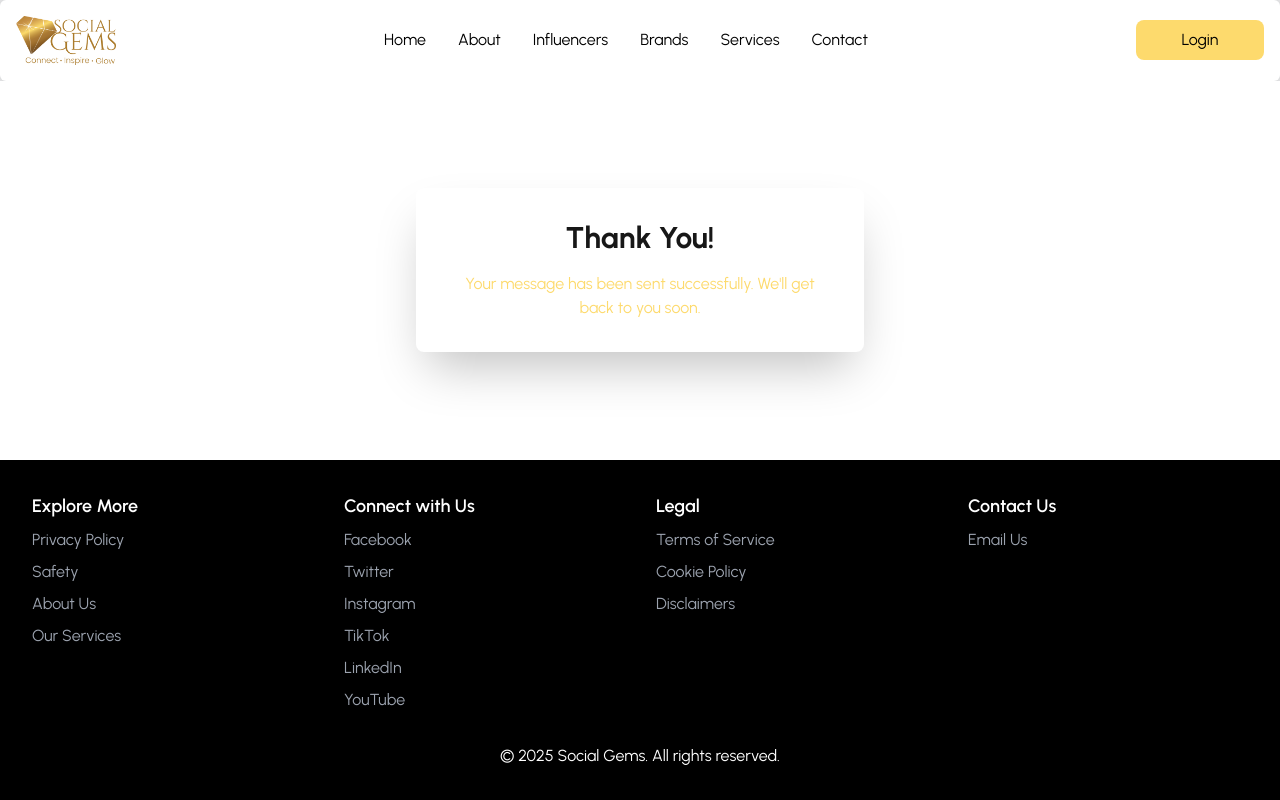
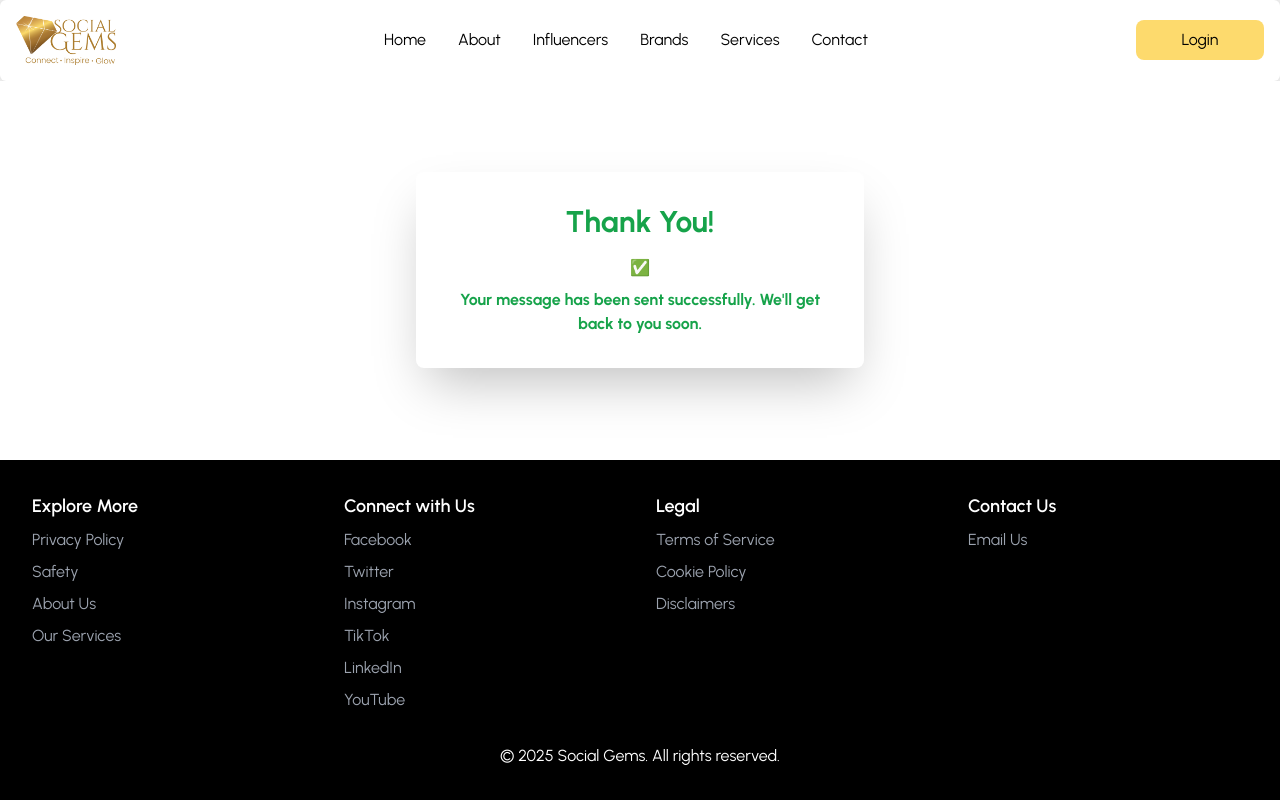
Before and after one commit to tek-juice/socialgems-website, a Next.js app in the folder socialgems/: page /thanks in a window 1280 px wide. Built offline with nearby package versions, Linux system fonts and the light colour scheme.

Commit message:
added thank you icon.

```diff
--- a/socialgems/src/app/thanks/page.tsx
+++ b/socialgems/src/app/thanks/page.tsx
@@ -4,12 +4,13 @@ import Footer  from "../components/footer";
 
 export default function ThankYouPage() {
     return (
-      <div className="min-h-screen flex flex-col bg-gray-100">
+      <div className="min-h-screen flex flex-col">
         <Navbar />
-        <div className="bg-white p-4 flex-grow flex  items-center justify-center">
+        <div className="bg-white p-4 flex-grow flex  items-center justify-center text-green-600">
           <div className="bg-white p-8 rounded-lg shadow-2xl max-w-md w-full text-center">
             <h1 className="text-3xl font-bold text-green mb-4">Thank You!</h1>
-            <p className="text-gold">
+            <>✅</>
+            <p className="text-l font-bold mt-2">
                 Your message has been sent successfully. We'll get back to you soon.
             </p>
           </div>
```
